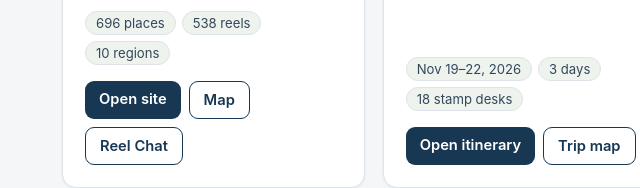
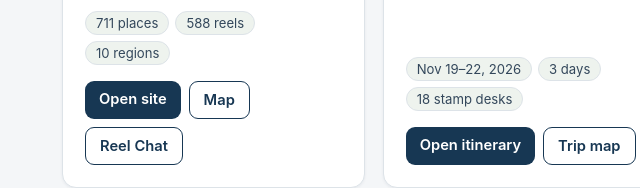
Before and after one commit to harikrishnad1997/hari-pages, a plain HTML site: page index.html in a window 1280 px wide. Shown: the part 526-714 px from the top of the page, 106-746 px from the left. Drawn offline with Linux system fonts and the light colour scheme.

Commit message:
Hub: Reel Places 711 places / 588 reels

```diff
--- a/index.html
+++ b/index.html
@@ -43,7 +43,7 @@
       <h2><a target="_blank" rel="noopener" href="https://harikrishnad1997.github.io/reel-places/">Reel Places</a></h2>
       <p class="desc">Locations saved from Instagram reels, divided by region and state — every place has a map pin, what the reel recommended it for, and a link back to the source reel. Built mainly from @amorywild's national-park reels.</p>
       <div class="stats">
-        <span class="stat">696 places</span><span class="stat">538 reels</span><span class="stat">10 regions</span>
+        <span class="stat">711 places</span><span class="stat">588 reels</span><span class="stat">10 regions</span>
       </div>
       <div class="links">
         <a target="_blank" rel="noopener" class="btn" href="https://harikrishnad1997.github.io/reel-places/">Open site</a>
```
